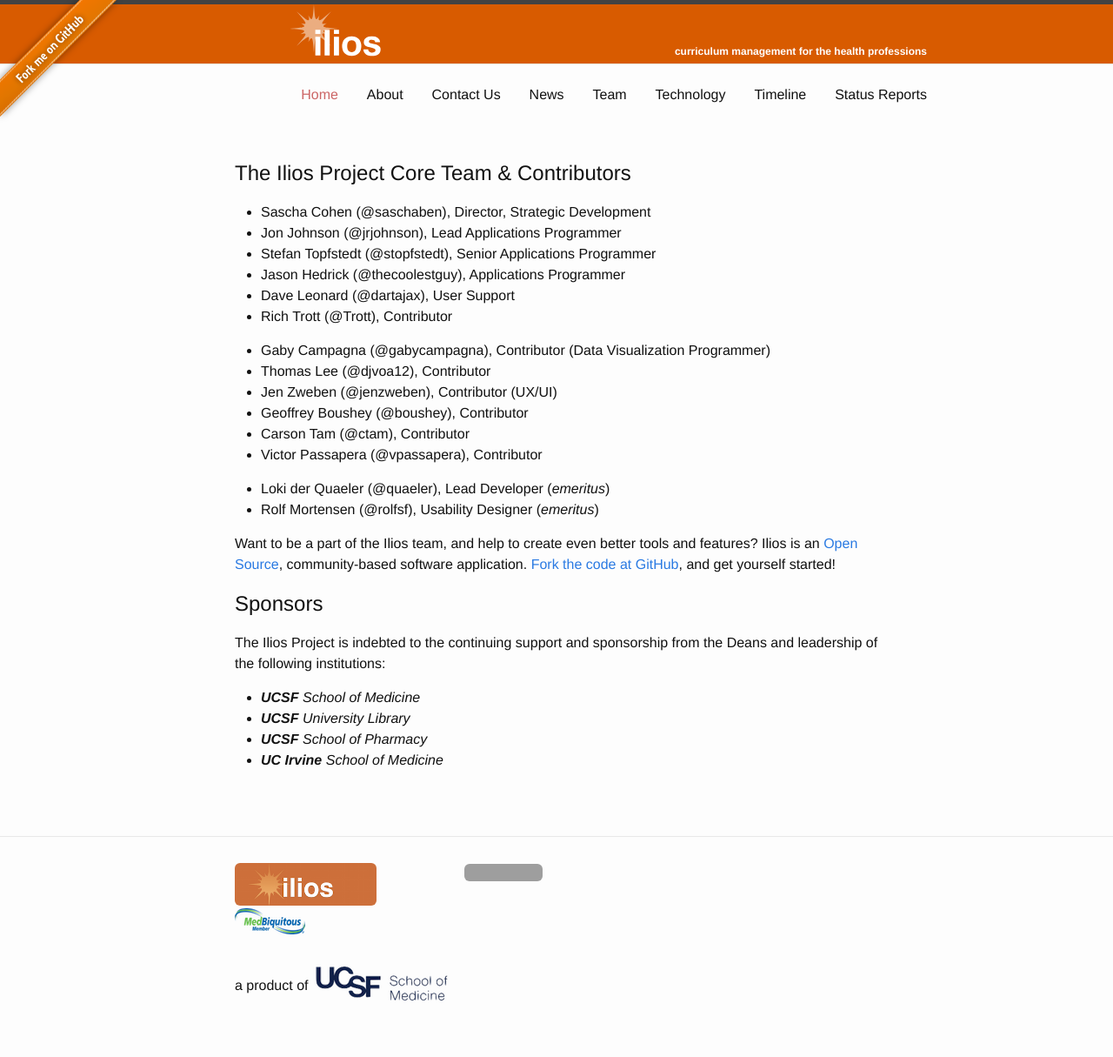
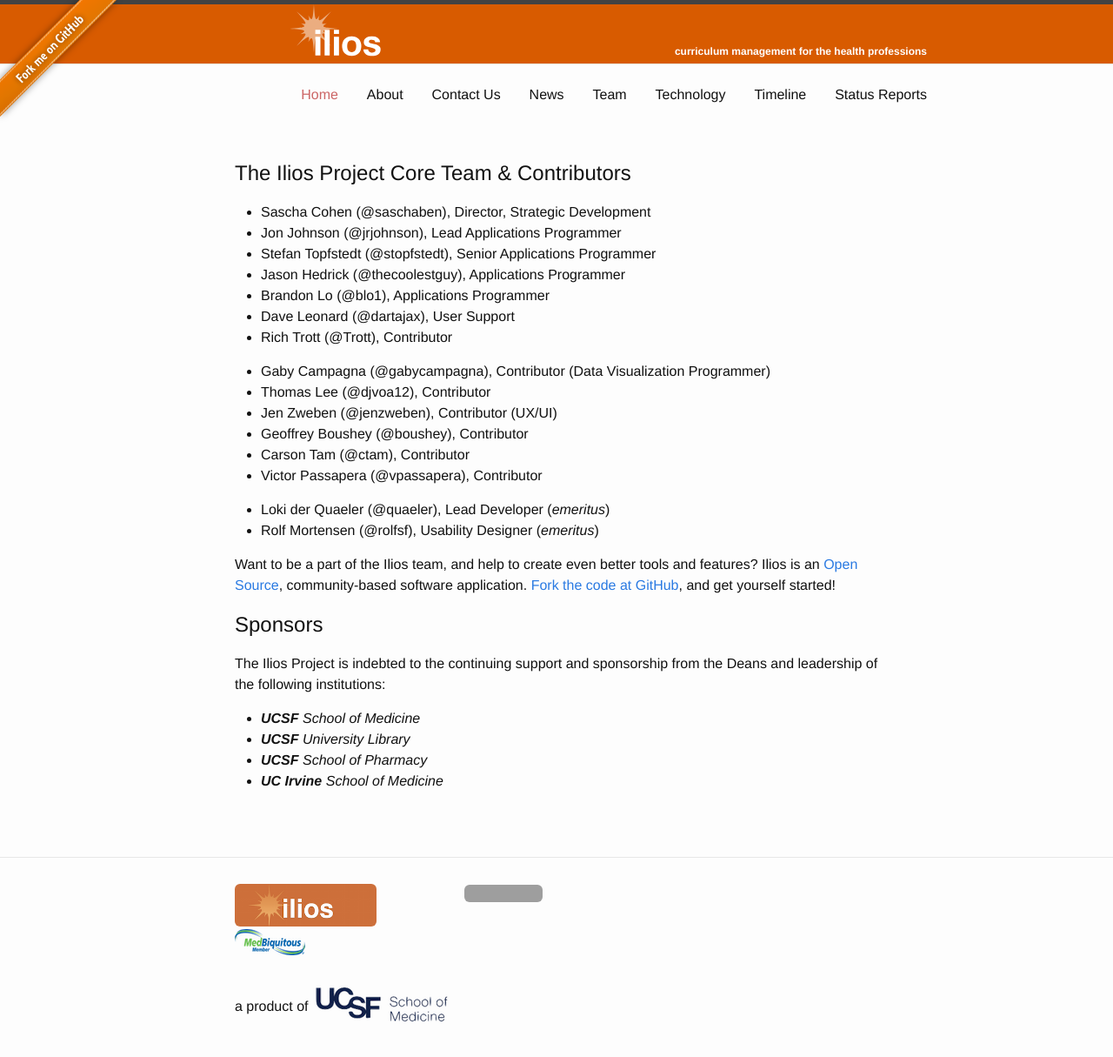
Before and after one commit to ilios/iliosproject.org, a Jekyll site: the page built from team.md, in a window 1280 px wide. Shown: the whole page at 87% size. Built offline with Jekyll 4.4.1, drawn with Linux system fonts in a browser that asks for light colours; before the commit the page ends 1191 px from its top, so only the background shows below that; grey boxes are pictures that could not be loaded.

Commit message:
add Brandon to team list

```diff
--- a/team.md
+++ b/team.md
@@ -10,6 +10,7 @@
 - Jon Johnson (@jrjohnson), Lead Applications Programmer
 - Stefan Topfstedt (@stopfstedt), Senior Applications Programmer
 - Jason Hedrick (@thecoolestguy), Applications Programmer
+- Brandon Lo (@blo1), Applications Programmer
 - Dave Leonard (@dartajax), User Support
 - Rich Trott (@Trott), Contributor
 
```
